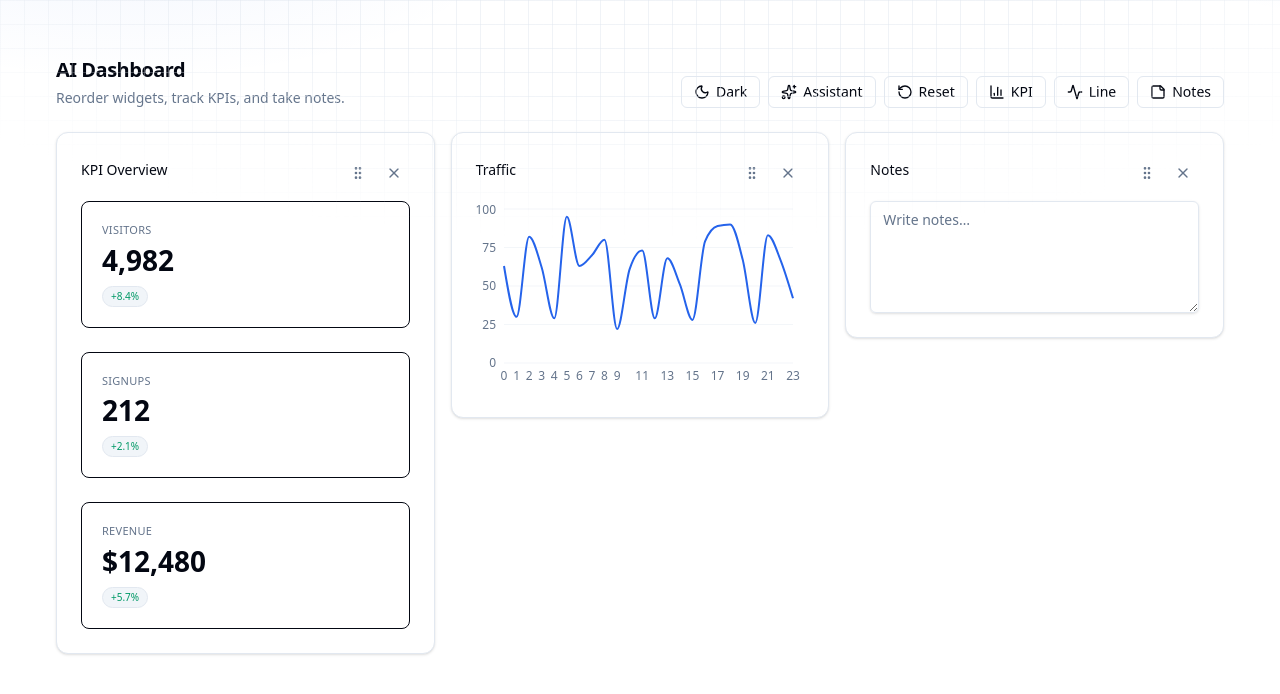
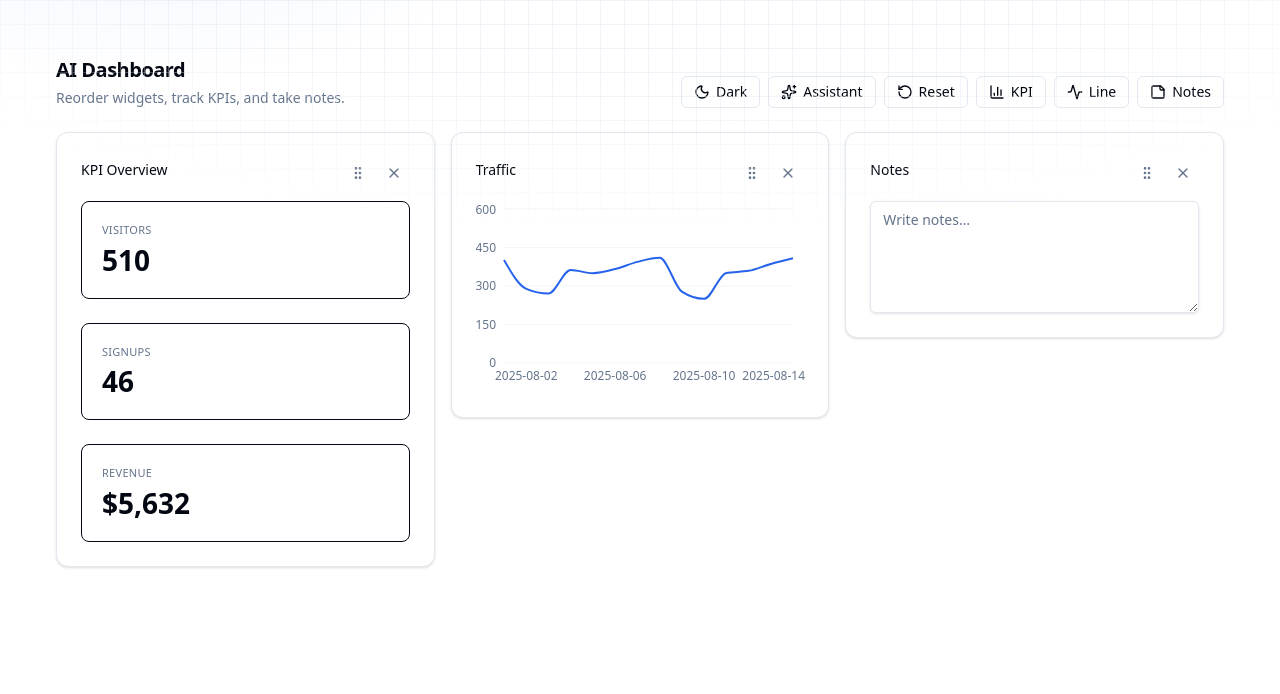
Before and after one commit to andrewteece/ai-dashboard, a Next.js app: page / in a window 1280 px wide. Shown: the top 694 px of the page. Built offline with nearby package versions, Linux system fonts and the light colour scheme.

Commit message:
feat(widgets): fetch KPI/traffic from mock API with skeletons and error states

```diff
--- /dev/null
+++ b/src/app/api/data/kpis/route.ts
@@ -0,0 +1,23 @@
+export const runtime = 'edge';
+
+type KPI = { label: string; value: number };
+
+function generateKpis(): KPI[] {
+  // Light variation so values change a bit between requests
+  const now = Date.now();
+  const wobble = (seed: number, base: number, span: number) =>
+    base + Math.floor(((now / 1000 + seed) % span) - span / 2);
+
+  return [
+    { label: 'Visitors', value: Math.max(120, 480 + wobble(1, 0, 80)) },
+    { label: 'Signups', value: Math.max(5, 45 + wobble(2, 0, 20)) },
+    { label: 'Revenue', value: Math.max(800, 6000 + wobble(3, 0, 1200)) },
+  ];
+}
+
+export async function GET() {
+  return Response.json({
+    stats: generateKpis(),
+    updatedAt: new Date().toISOString(),
+  });
+}
--- /dev/null
+++ b/src/app/api/data/traffic/route.ts
@@ -0,0 +1,32 @@
+export const runtime = 'edge';
+
+type Point = { day: string; value: number };
+
+function generateTraffic(days: number): Point[] {
+  const out: Point[] = [];
+  const today = new Date();
+
+  for (let i = days - 1; i >= 0; i--) {
+    const d = new Date(today);
+    d.setDate(today.getDate() - i);
+    const label = d.toISOString().slice(0, 10); // YYYY-MM-DD
+
+    // Simple weekday lift and tiny noise to feel organic
+    const wd = d.getDay(); // 0-6
+    const base = 300 + (wd >= 1 && wd <= 5 ? 80 : -40);
+    const noise = Math.sin(d.getTime() / (1000 * 60 * 60 * 24)) * 30;
+
+    out.push({ day: label, value: Math.max(0, Math.round(base + noise)) });
+  }
+  return out;
+}
+
+export async function GET(req: Request) {
+  const url = new URL(req.url);
+  const daysParam = Number(url.searchParams.get('days') ?? 14);
+  const days = Math.min(60, Math.max(7, isFinite(daysParam) ? daysParam : 14));
+  return Response.json({
+    series: generateTraffic(days),
+    updatedAt: new Date().toISOString(),
+  });
+}
--- a/src/features/dashboard/components/widgets/KpiWidget.tsx
+++ b/src/features/dashboard/components/widgets/KpiWidget.tsx
@@ -1,68 +1,75 @@
 'use client';
 
-import { cn } from '@/lib/utils';
+import { useEffect, useState } from 'react';
 import { WidgetCard } from './WidgetCard';
 
 type Props = { id: string; title?: string };
 
-type KpiItem = {
-  label: string;
-  value: string;
-  delta?: string; // e.g. "+8.4%" or "-2.1%"
-  up?: boolean; // true = up/positive, false = down/negative
-};
+type KPI = { label: string; value: number };
 
 export function KpiWidget({ id, title = 'KPI Overview' }: Props) {
-  // Replace with real data later
-  const items: KpiItem[] = [
-    { label: 'Visitors', value: '4,982', delta: '+8.4%', up: true },
-    { label: 'Signups', value: '212', delta: '+2.1%', up: true },
-    { label: 'Revenue', value: '$12,480', delta: '+5.7%', up: true },
-  ];
+  const [data, setData] = useState<KPI[] | null>(null);
+  const [error, setError] = useState<string | null>(null);
+
+  useEffect(() => {
+    const ac = new AbortController();
+    (async () => {
+      try {
+        const res = await fetch('/api/data/kpis', { signal: ac.signal, cache: 'no-store' });
+        if (!res.ok) throw new Error(`HTTP ${res.status}`);
+        const json: { stats: KPI[] } = await res.json();
+        setData(json.stats);
+      } catch (e) {
+        if (!(e instanceof DOMException && e.name === 'AbortError')) {
+          setError('Unable to load KPIs');
+        }
+      }
+    })();
+    return () => ac.abort();
+  }, []);
 
   return (
     <WidgetCard id={id} title={title}>
-      {/* Auto-fit grid: each tile is at least 220px wide */}
+      {!data && !error ? (
+        // Skeleton
+        <div
+          className="grid gap-6"
+          style={{ gridTemplateColumns: 'repeat(auto-fit, minmax(220px, 1fr))' }}
+          aria-busy="true"
+          aria-live="polite"
+        >
+          {Array.from({ length: 3 }).map((_, i) => (
+            <div key={i} className="min-w-0 animate-pulse rounded-lg border p-5">
+              <div className="h-3 w-20 rounded bg-[hsl(var(--muted))]" />
+              <div className="mt-2 h-7 w-24 rounded bg-[hsl(var(--muted))]" />
+              <div className="mt-2 h-4 w-16 rounded bg-[hsl(var(--muted))]" />
+            </div>
+          ))}
+        </div>
+      ) : error ? (
+        <div className="text-sm text-[hsl(var(--muted-foreground))]" role="alert">
+          {error}
+        </div>
+      ) : (
         <div
           className="grid gap-6"
           style={{ gridTemplateColumns: 'repeat(auto-fit, minmax(220px, 1fr))' }}
         >
-        {items.map((k) => (
+          {data!.map((k) => (
             <div key={k.label} className="min-w-0 rounded-lg border p-5">
-            {/* Label */}
               <div className="text-[11px] tracking-wide text-[hsl(var(--muted-foreground))] uppercase">
                 {k.label}
               </div>
-
-            {/* Big value: responsive clamp, never wraps or clips */}
               <div
                 className="mt-1 leading-tight font-semibold whitespace-nowrap tabular-nums"
-              style={{
-                // 24px → 28px based on viewport; keeps $12,480 inside 220px tiles
-                fontSize: 'clamp(1.5rem, 2.2vw, 1.75rem)',
-              }}
+                style={{ fontSize: 'clamp(1.5rem, 2.2vw, 1.75rem)' }}
               >
-              {k.value}
+                {k.label === 'Revenue' ? `$${k.value.toLocaleString()}` : k.value.toLocaleString()}
               </div>
-
-            {/* Delta under value */}
-            {k.delta && (
-              <span
-                className={cn(
-                  'mt-2 inline-flex items-center rounded-full border px-2 py-0.5 text-[10px] font-medium',
-                  'border-[hsl(var(--border))] bg-[hsl(var(--muted))] text-[hsl(var(--muted-foreground))]',
-                  k.up === true && 'text-emerald-600 dark:text-emerald-400',
-                  k.up === false && 'text-rose-600 dark:text-rose-400',
-                )}
-                aria-label={`Change ${k.delta}`}
-                title={`Change ${k.delta}`}
-              >
-                {k.delta}
-              </span>
-            )}
             </div>
           ))}
         </div>
+      )}
     </WidgetCard>
   );
 }
--- a/src/features/dashboard/components/widgets/LineWidget.tsx
+++ b/src/features/dashboard/components/widgets/LineWidget.tsx
@@ -1,5 +1,6 @@
 'use client';
 
+import { useEffect, useState } from 'react';
 import {
   CartesianGrid,
   Line,
@@ -11,22 +12,46 @@ import {
 } from 'recharts';
 import { WidgetCard } from './WidgetCard';
 
-const data = Array.from({ length: 24 }, (_, i) => ({
-  x: i,
-  y: Math.round(20 + Math.random() * 80),
-}));
-
 type Props = { id: string; title?: string };
+type Point = { day: string; value: number };
 
 export function LineWidget({ id, title = 'Traffic' }: Props) {
+  const [data, setData] = useState<Point[] | null>(null);
+  const [error, setError] = useState<string | null>(null);
   const gradId = `line-grad-${id}`;
+
+  useEffect(() => {
+    const ac = new AbortController();
+    (async () => {
+      try {
+        const res = await fetch('/api/data/traffic?days=14', {
+          signal: ac.signal,
+          cache: 'no-store',
+        });
+        if (!res.ok) throw new Error(`HTTP ${res.status}`);
+        const json: { series: Point[] } = await res.json();
+        setData(json.series);
+      } catch (e) {
+        if (!(e instanceof DOMException && e.name === 'AbortError')) {
+          setError('Unable to load traffic');
+        }
+      }
+    })();
+    return () => ac.abort();
+  }, []);
 
   return (
     <WidgetCard id={id} title={title}>
-      {/* min-w-0 prevents Recharts from collapsing in grid/flex contexts */}
+      {!data && !error ? (
+        <div className="h-48 w-full min-w-0 animate-pulse rounded-md border" aria-busy="true" />
+      ) : error ? (
+        <div className="text-sm text-[hsl(var(--muted-foreground))]" role="alert">
+          {error}
+        </div>
+      ) : (
         <div className="h-48 w-full min-w-0">
           <ResponsiveContainer width="100%" height="100%">
-          <LineChart data={data} margin={{ top: 8, right: 12, left: 0, bottom: 0 }}>
+            <LineChart data={data!} margin={{ top: 8, right: 12, left: 0, bottom: 0 }}>
               <defs>
                 <linearGradient id={gradId} x1="0" y1="0" x2="0" y2="1">
                   <stop offset="0%" stopColor={`hsl(var(--primary))`} stopOpacity={0.35} />
@@ -36,7 +61,7 @@ export function LineWidget({ id, title = 'Traffic' }: Props) {
 
               <CartesianGrid stroke={`hsl(var(--border))`} strokeOpacity={0.4} vertical={false} />
               <XAxis
-              dataKey="x"
+                dataKey="day"
                 stroke={`hsl(var(--muted-foreground))`}
                 tickLine={false}
                 axisLine={false}
@@ -59,12 +84,12 @@ export function LineWidget({ id, title = 'Traffic' }: Props) {
                   color: 'hsl(var(--card-foreground))',
                   boxShadow: '0 4px 16px rgba(0,0,0,0.15)',
                 }}
-              labelFormatter={(v) => `Hour ${v}`}
+                labelFormatter={(l) => `Day: ${l}`}
               />
 
               <Line
                 type="monotone"
-              dataKey="y"
+                dataKey="value"
                 stroke={`hsl(var(--primary))`}
                 strokeWidth={2}
                 dot={false}
@@ -74,6 +99,7 @@ export function LineWidget({ id, title = 'Traffic' }: Props) {
             </LineChart>
           </ResponsiveContainer>
         </div>
+      )}
     </WidgetCard>
   );
 }
```
Lines whose indentation alone changed are shown as unchanged.
